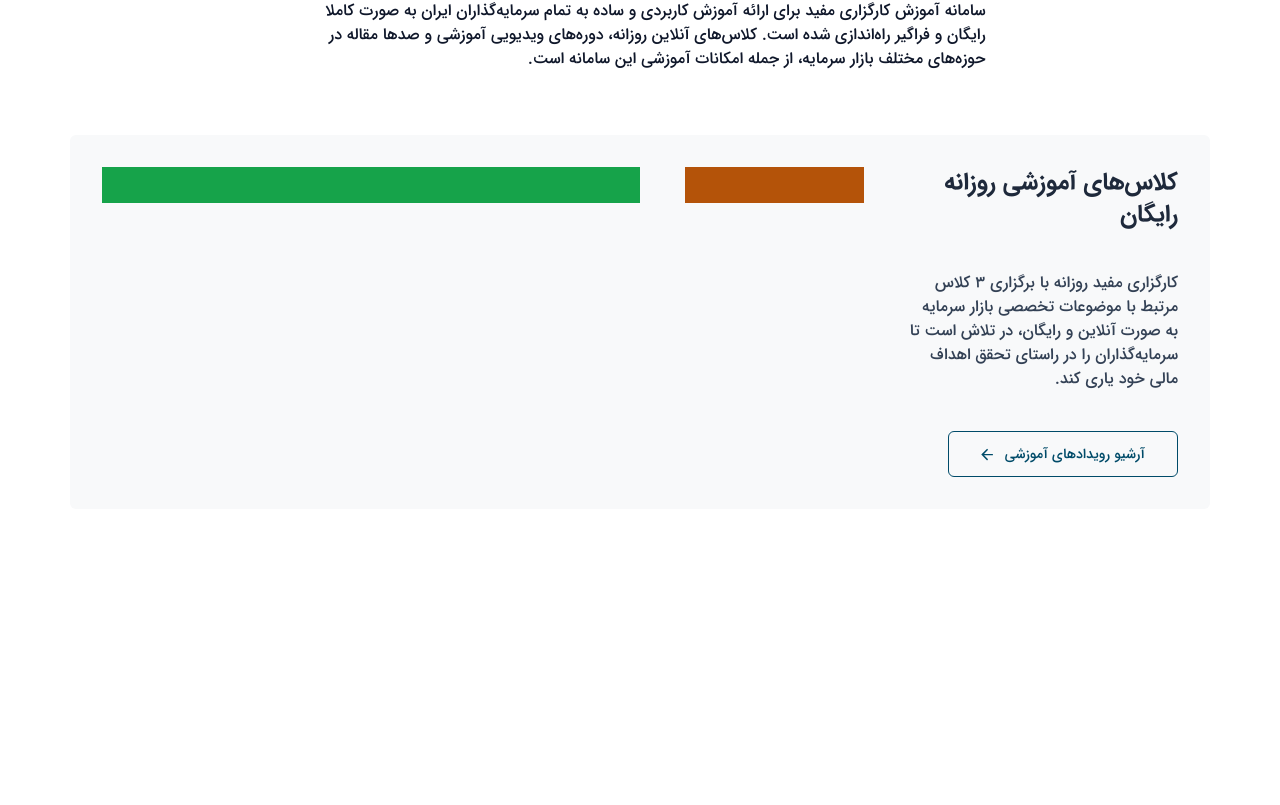
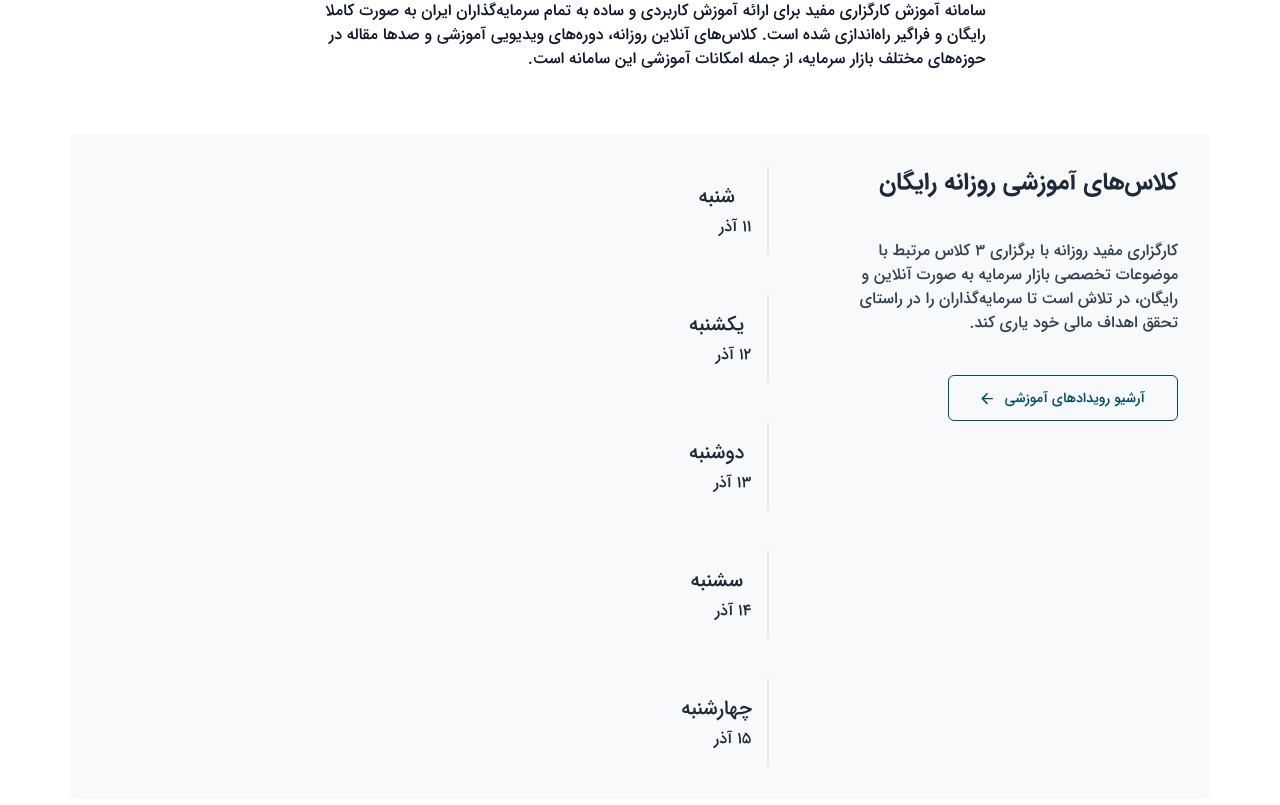
Before and after one commit to EvoNick-IR/Mofid-Securities-clone, a React (Vite) app: page / in a window 1280 px wide. Shown: the part 3688-4493 px from the top of the page. Before the commit the page ends 4261 px from the top, so only its background shows below. Built offline with nearby package versions, Linux system fonts and the light colour scheme.

Commit message:
feat: Amoozesh component created days component finished

```diff
--- a/src/components/Amoozesh/Classes.jsx
+++ b/src/components/Amoozesh/Classes.jsx
@@ -1,9 +1,10 @@
 import Button_noblue from "../Buttons/Button_noblue";
+import Days from "./Days";
 
 const Classes = () => {
   return (
     <div className="bg-[#F8F9FA]  w-[1140px] flex flex-nowrap justify-between rounded-md p-8 text-slate-800">
-      <div className="flex flex-col items-start w-3/12 gap-10 ">
+      <div className="flex flex-col items-start w-4/12 pl-6 gap-10 ">
         <div className="flex flex-col gap-10">
           <h2 className="isbold text-2xl">کلاس‌های آموزشی روزانه رایگان</h2>
           <p className=" text-slate-700">
@@ -16,8 +17,14 @@ const Classes = () => {
           <Button_noblue title="آرشیو رویدادهای آموزشی" />
         </div>
       </div>
-      <div className="flex items-start h-9 w-2/12 bg-amber-700"></div>
-      <div className="flex items-start h-9 w-6/12 bg-green-600"></div>
+      <div className="flex flex-col items-center  w-2/12 gap-10 pr-6">
+        <Days day="شنبه" tarikh="11 آذر" />
+        <Days day="یکشنبه" tarikh="12 آذر" />
+        <Days day="دوشنبه" tarikh="13 آذر" />
+        <Days day="سشنبه" tarikh="14 آذر" />
+        <Days day="چهارشنبه" tarikh="15 آذر" />
+      </div>
+      <div className="flex items-start  w-6/12"></div>
     </div>
   );
 };
--- a/src/components/Amoozesh/Days.jsx
+++ b/src/components/Amoozesh/Days.jsx
@@ -1,5 +1,14 @@
-const Days = () => {
-  return <div>Days</div>;
+const Days = (props) => {
+  return (
+    <div className="flex w-2/3 flex-col gap-1 p-4 border-r-2">
+      <div className="flex justify-center text-xl">
+        <span className="">{props.day}</span>
+      </div>
+      <div className="flex justify-start ">
+        <span>{props.tarikh}</span>
+      </div>
+    </div>
+  );
 };
 
 export default Days;
```
